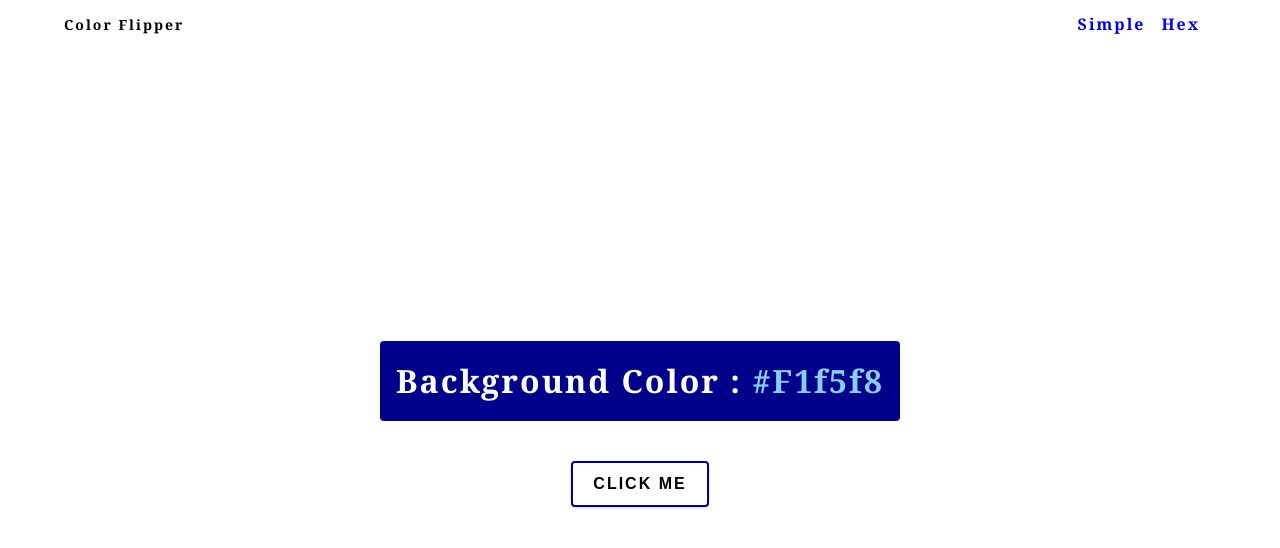
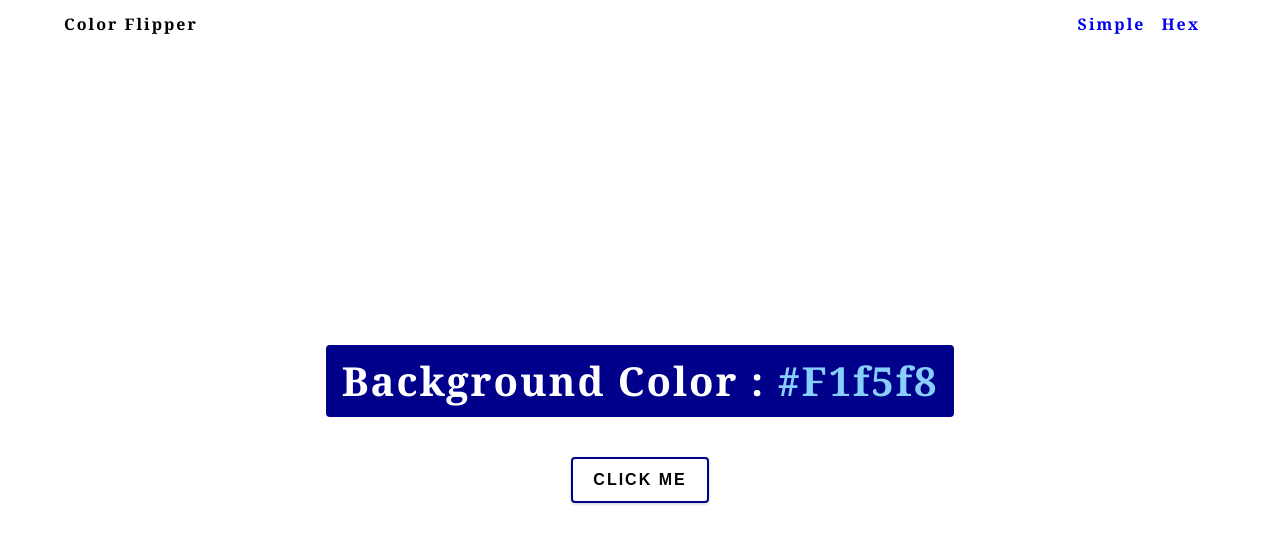
Before and after one commit to nanceed/color-flipper, a plain HTML site: page index.html in a window 1280 px wide. Drawn offline with Linux system fonts and the light colour scheme.

Commit message:
Updated styles.css

```diff
--- a/styles.css
+++ b/styles.css
@@ -126,3 +126,22 @@ main {
     color: white;
     background: darkblue;
 }
+
+@media screen and (min-width: 800px) {
+    h2 {
+        font-size: 40px;
+    }
+
+    h4 {
+        font-size: 16px;
+    }
+
+    body {
+        font-size: 16px;
+    }
+
+    h2,
+    h4 {
+        line-height: 1;
+    }
+}
```
